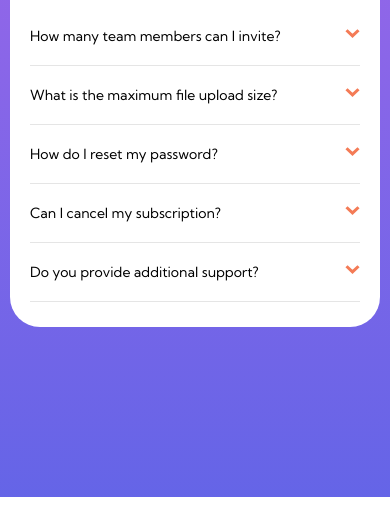
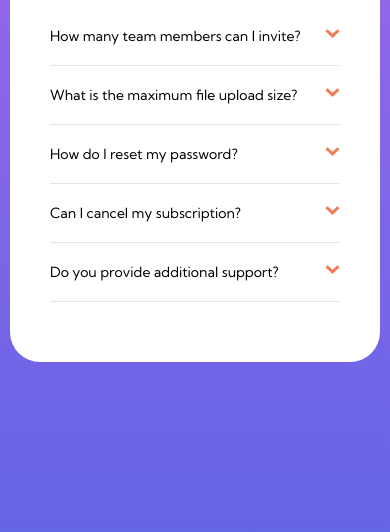
Before and after one commit to dzevad-cyber/frontendmentor-accordion-faq, a website: page index.html in a window 390 px wide. Shown: the part 376-908 px from the top of the page. Before the commit the page ends 873 px from the top, so only its background shows below. Drawn offline with Linux system fonts and the light colour scheme.

Commit message:
edited mobile design, edited README.md

```diff
--- a/sass/compoents/__faq-accordion.scss
+++ b/sass/compoents/__faq-accordion.scss
@@ -1,11 +1,10 @@
 .faq-accordion {
   display: grid;
   row-gap: 3rem;
-
   max-width: var(--w-mobile);
   background-color: var(--bg-faq-accordion);
   border-radius: 30px;
-  padding: 2.5rem 2rem;
+  padding: 2.5rem 4rem 6rem 4rem;
   position: relative;
 
   &--box {
```
Also changed, not shown: README-template.md (deleted), README.md, images/screenshot-finish.png (added), style.css, 2 other files.
